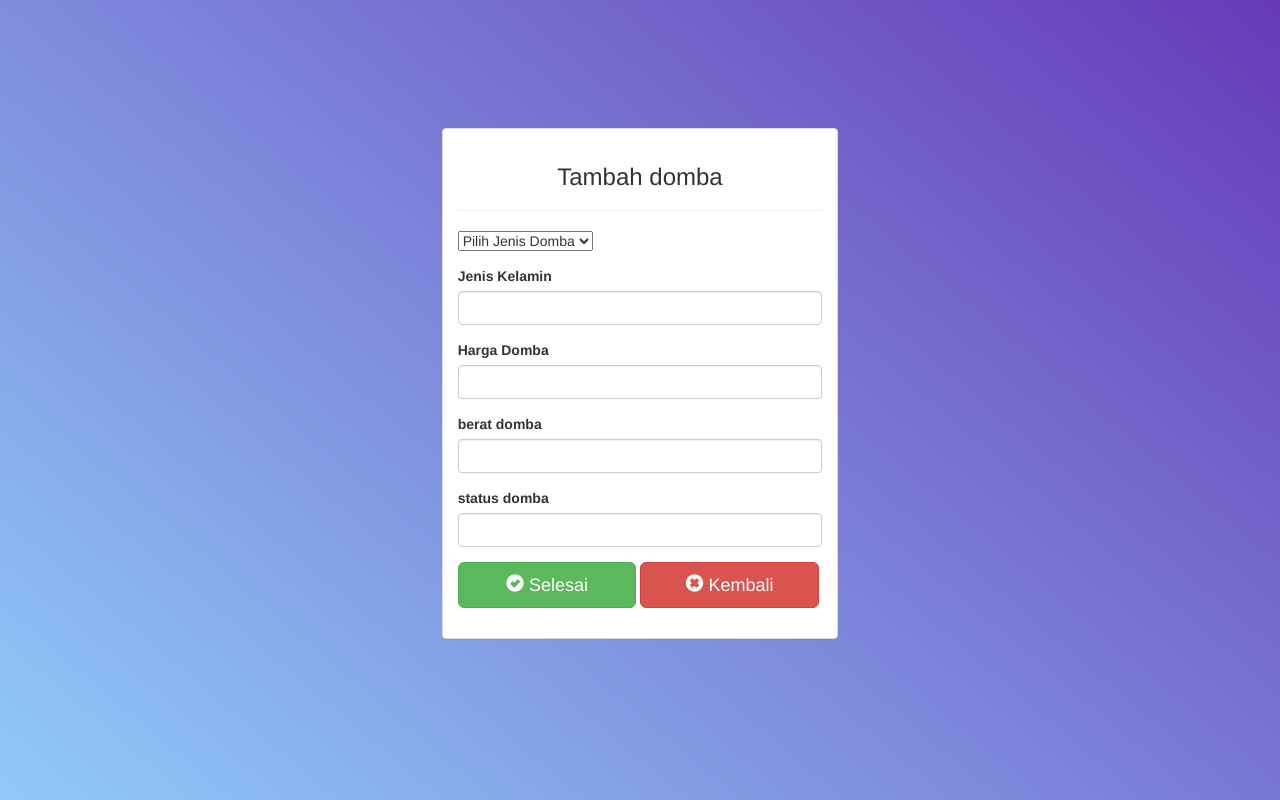
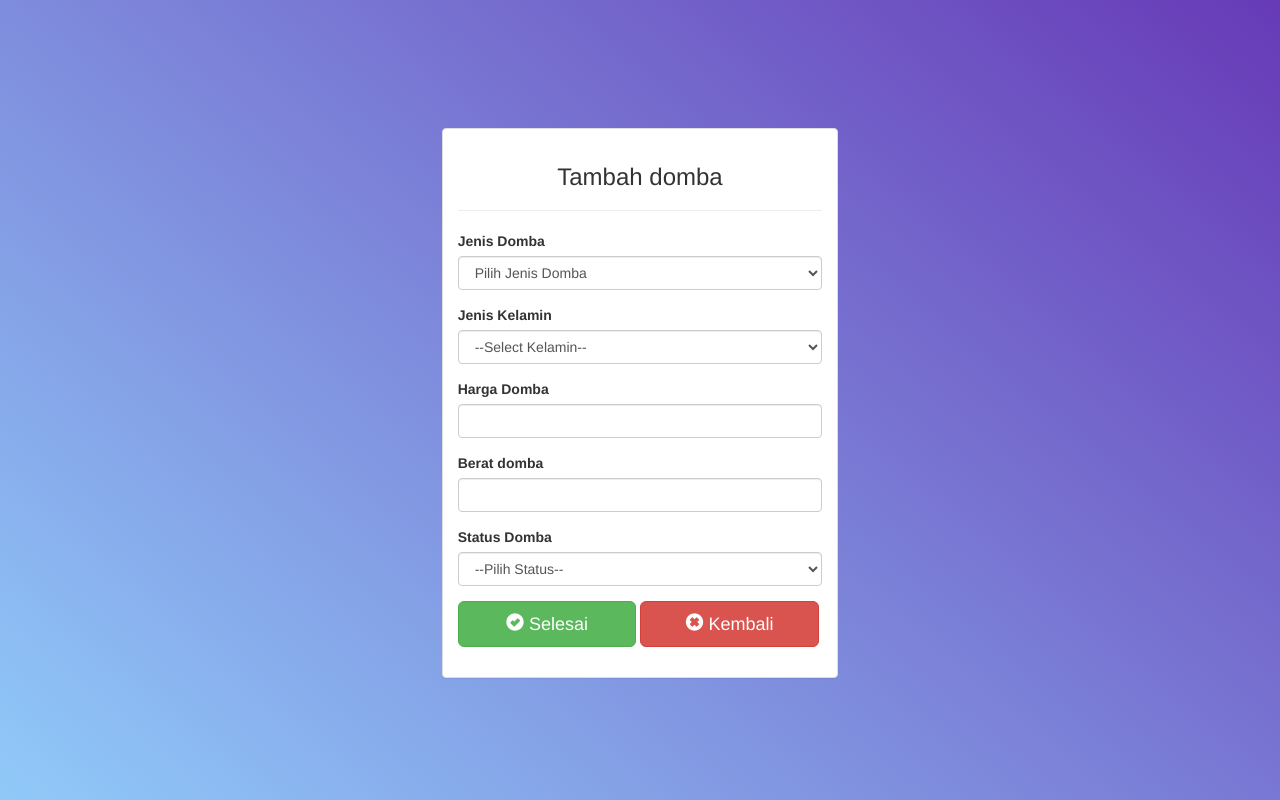
Before and after one commit to praktekcoba049/ecommercetry, a PHP site: page /pages/tambah_domba.php in a window 1280 px wide. Run offline with PHP 8.4, Linux system fonts and the light colour scheme; data that the repository does not hold is empty; a stand-in replaces the project's code that opens the database connection.

Commit message:
Commit kedua, menambahkan keterangan di create dan tampilan utama tabel domba

```diff
--- a/pages/tambah_domba.php
+++ b/pages/tambah_domba.php
@@ -20,35 +20,41 @@
 							<h3 class="text-center">Tambah domba</h3><hr>
 							<form role="form" action="../process/tambah_domba_proses.php" method="post">
 								<div class="form-group">
-									<select name="id_jenis" id="id_jenis">
-  <option disabled selected> Pilih Jenis Domba</option>
-<?php
-        include "dbConn.php";  // Using database connection file here
-        $records = mysqli_query($db, "SELECT ID_JENIS From jenis_domba");  // Use select query here
+								<label for="">Jenis Domba</label>
+								  <select name="id_jenis" id="id_jenis" class="form-control">
+  									<option disabled selected> Pilih Jenis Domba</option>
+										<?php
+       									 $records = mysqli_query($db, "SELECT * From jenis_domba");  // Use select query here
 
-        while($data = mysqli_fetch_array($records))
-        {
-            echo "<option value='". $data['ID_JENIS'] ."'>" .$data['ID_JENIS'] ."</option>";  // displaying data in option menu
-        }
-    ?>
-
-  </select>
+        							    while($data = mysqli_fetch_array($records))
+       										 {
+           								 echo "<option value='". $data['ID_JENIS'] ."'>" .$data['JENIS_DOMBA'] ."</option>";  // displaying data in option menu
+      										  }	?>
+								    </select>
 								</div>
 								<div class="form-group">
-									<label for="jeniskelamin">Jenis Kelamin</label>
-									<input type="number" name="jeniskelamin" class="form-control" id="jeniskelamin">
+								<label for="">Jenis Kelamin</label>
+                                <select name="jeniskelamin" class="form-control" id="jeniskelamin">
+                                    <option value="">--Select Kelamin--</option>
+                                    <option value=0>Jantan</option>
+                                    <option value=1>Betina</option>
+                                </select>
 								</div>
 								<div class="form-group">
 									<label for="hargadomba">Harga Domba</label>
 									<input type="number" name="hargadomba" class="form-control" id="hargadomba">
 								</div>
 								<div class="form-group">
-									<label for="beratdomba">berat domba</label>
+									<label for="beratdomba">Berat domba</label>
 									<input type="number" name="beratdomba" class="form-control" id="beratdomba">
 								</div>
 								<div class="form-group">
-									<label for="statusdomba">status domba</label>
-									<input type="number" name="statusdomba" class="form-control" id="statusdomba">
+									<label for="statusdomba">Status Domba</label>
+									 <select name="statusdomba" class="form-control" id="statusdomba">
+                                    <option value="">--Pilih Status--</option>
+                                    <option value=0>Curah / non-Hidup</option>
+                                    <option value=1>Hidup</option>
+                                </select>
 								</div>
 
 								<div class="form-group">
```
Also changed, not shown: index.php (+22 -4 lines).
